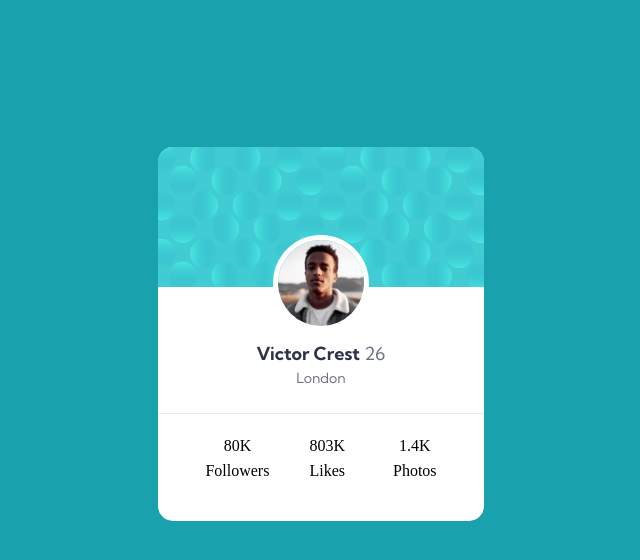
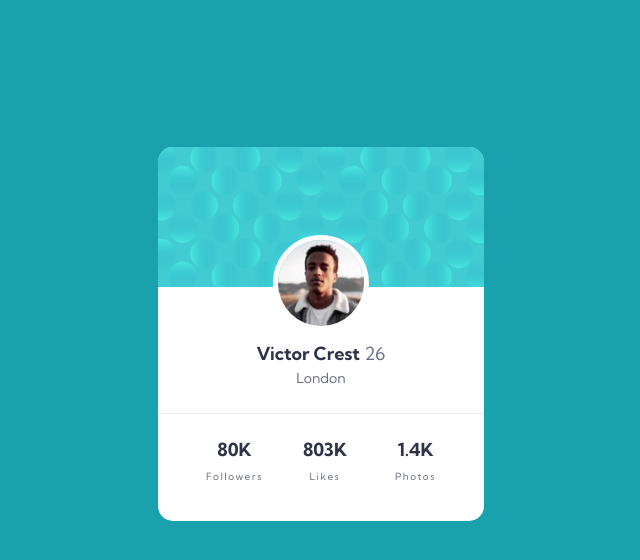
Before and after one commit to Brendan-A-Wilson/Profile-Card-Component, a plain HTML site: page index.html in a window 1280 px wide. Shown: the whole page, without its empty margins (319-959 px from the left). Drawn offline with Linux system fonts and the light colour scheme.

Commit message:
Finished updating the body and bottom section of the container

```diff
--- a/styles.css
+++ b/styles.css
@@ -1,9 +1,8 @@
 /*CSS Styling Body*/
 
 body {
-    min-height: 100vh;
+    max-height: 100vh;
     background-color: #19A1AE;
-
 }
 
 /*Styling the background pattern*/
@@ -41,7 +40,7 @@ body {
     background-color: #41CBD3;
 }
 
-/*Styling the image*/
+/*Styling the top and bottom background images*/
 
 .victor-img {
     position: relative;
@@ -55,6 +54,8 @@ body {
     height: 96px;
     width: 96px;
 }
+
+
 
 /*Styling the mid-section of the container*/
 
@@ -122,11 +123,24 @@ hr {
 }
 
 .followers-group .eighty-k {
-
+    color: #2E3349;
+    text-align: center;
+    font-family: Kumbh Sans;
+    font-size: 18px;
+    font-style: normal;
+    font-weight: 700;
+    line-height: normal;
 }
 
 .followers-group .p-followers {
-
+    color: #6B7082;
+    text-align: center;
+    font-family: Kumbh Sans;
+    font-size: 10px;
+    font-style: normal;
+    font-weight: 400;
+    line-height: normal;
+    letter-spacing: 1.5px;
 }
 
 /*Styling the likes group*/
@@ -142,11 +156,24 @@ hr {
 }
 
 .likes-group .p-803k {
-
+    color: #2E3349;
+    text-align: center;
+    font-family: Kumbh Sans;
+    font-size: 18px;
+    font-style: normal;
+    font-weight: 700;
+    line-height: normal;
 }
 
 .likes-group .p-likes {
-
+    color: #6B7082;
+    text-align: center;
+    font-family: Kumbh Sans;
+    font-size: 10px;
+    font-style: normal;
+    font-weight: 400;
+    line-height: normal;
+    letter-spacing: 1.5px;
 }
 
 /*Styling the photos group*/
@@ -161,9 +188,22 @@ hr {
 }
 
 .photos-group .p-1004 {
-
+    color: #2E3349;
+    text-align: center;
+    font-family: Kumbh Sans;
+    font-size: 18px;
+    font-style: normal;
+    font-weight: 700;
+    line-height: normal;
 }
 
 .photos-group .p-photos {
-
+    color: #6B7082;
+    text-align: center;
+    font-family: Kumbh Sans;
+    font-size: 10px;
+    font-style: normal;
+    font-weight: 400;
+    line-height: normal;
+    letter-spacing: 1.5px;
 }
```
